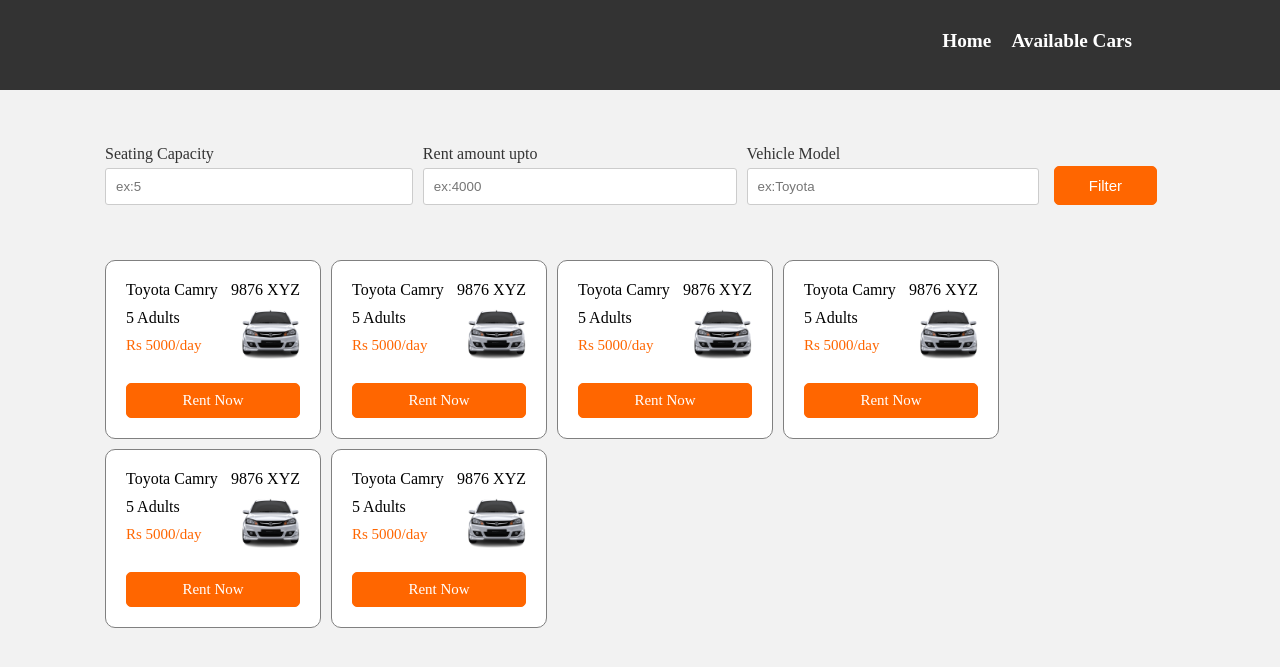
After one commit to Pooja-Lohar25/carRental, a PHP site: page /cars/cars.php in a window 1280 px wide; the page is wider, and only the part inside the window is pictured. The commit adds this page. Shown: the top 667 px of that part. Run offline with PHP 8.4, Linux system fonts and the light colour scheme.

Commit message:
add cars

```diff
--- /dev/null
+++ b/cars/cars.css
@@ -0,0 +1,122 @@
+
+/** filter styling */
+.filter-car{
+    width: 100%;
+    display: flex;
+    justify-content: left;
+    align-items: end;
+    margin: 50px 100px ;
+}
+
+.filter-by{
+    margin: 0 5px;
+}
+
+.filter-by label {
+    display: block;
+    margin: 5px 0;
+    color: #333;
+    float: left;
+
+}
+
+.filter-by input {
+    width: 100%;
+    padding: 10px;
+    border: 1px solid #ccc;
+    border-radius: 3px;
+}
+.filter-btn{
+    background-color: #ff6600;
+    width: 8%;
+    border: solid 1px  #ff6600;
+    cursor: pointer;
+    padding: 10px;
+    margin-left: 10px;
+    border-radius: 5px;
+    color: white;
+    font-size: 15px;
+}
+
+/** available cars styling*/
+
+.cars{
+    display: flex;
+    justify-content: center;
+    align-items: start;
+}
+
+.cars .cars-container{
+    width: 100%;
+    display: flex;
+    padding: 0 100px;
+    justify-content: left;
+    flex-wrap: wrap;
+}
+
+.cars .car-details{
+    width: 20%;
+    margin: 5px 5px;
+}
+
+.cars img{
+    width: 50%;
+}
+
+
+.rent{
+    color: #ff6600;
+    width: 150%;
+    font-size: 15px;
+    margin-top: 10px;
+}
+
+
+.rent-car-btn{
+    background-color: #ff6600;
+    color: white;
+    padding: 8px;
+    width: 150%;
+    font-size: 15px;
+    margin-top: 10px;
+    border: solid 1px  #ff6600;
+    border-radius: 5px;
+    text-align: center;
+}
+
+.rent-car-btn:hover{
+    cursor:pointer;
+    background-color: #f6853b;
+}
+
+/** booked cars styling*/
+
+.booked-cars{
+    display: flex;
+    justify-content: center;
+}
+
+.details-grp{
+    display: flex;
+    justify-content: space-between;
+    margin: 10px 0;
+}
+
+.cars-container{
+    width: 80%;
+}
+.car-details{
+    background-color: white;
+    width: 100%;
+    margin: 20px;
+    border: solid 1px grey;
+    border-radius: 10px;
+    padding: 10px 20px;
+}
+
+.details-grp label{
+    color: brown;
+}
+.details-grp .car-img{
+    text-align: right;
+}
--- /dev/null
+++ b/cars/cars.php
@@ -0,0 +1,132 @@
+<?php
+include('../navbar.php');
+?>
+
+<head>
+    <link rel="stylesheet" href="../index.css">
+    <link rel="stylesheet" href="cars.css">
+</head>
+<body>
+    <div class="filter-car">
+        <div class="filter-by">
+        <label for="capacity-filter">Seating Capacity</label>
+        <input type="number" id="capacity" name="capacity" placeholder = "ex:5">
+        </div>
+        <div class="filter-by">
+        <label for="price-filter">Rent amount upto</label>
+        <input type="number" id="price" name="price" placeholder = "ex:4000">
+        </div>
+        <div class="filter-by">
+        <label for="model-filter">Vehicle Model</label>
+        <input type="text" id="model" name="model" placeholder = "ex:Toyota">
+        </div>
+        <button class="filter-btn"> Filter </button>
+    </div>
+    <div class="cars">
+
+        <div class="cars-container">
+        <div class="car-details">
+                <div class="details-grp">
+                    <div>Toyota Camry</div>
+                    <div>9876 XYZ</div>
+                </div>
+                <div class="details-grp">
+                    <div class="cap-rent">
+                        <div>5 Adults</div>
+                        <div class="rent">Rs 5000/day</div>
+                    </div>
+                    <div class="car-img"><img src="car.png" alt="car"></div>
+                </div>
+                    <div class="details-grp">
+                        <a class="rent-car-btn" href ="index.php">Rent Now</a>
+                    </div>
+
+            </div>
+            <div class="car-details">
+                <div class="details-grp">
+                    <div>Toyota Camry</div>
+                    <div>9876 XYZ</div>
+                </div>
+                <div class="details-grp">
+                    <div class="cap-rent">
+                        <div>5 Adults</div>
+                        <div class="rent">Rs 5000/day</div>
+                    </div>
+                    <div class="car-img"><img src="car.png" alt="car"></div>
+                </div>
+                    <div class="details-grp">
+                        <a class="rent-car-btn" href ="index.php">Rent Now</a>
+                    </div>
+
+            </div>
+            <div class="car-details">
+                <div class="details-grp">
+                    <div>Toyota Camry</div>
+                    <div>9876 XYZ</div>
+                </div>
+                <div class="details-grp">
+                    <div class="cap-rent">
+                        <div>5 Adults</div>
+                        <div class="rent">Rs 5000/day</div>
+                    </div>
+                    <div class="car-img"><img src="car.png" alt="car"></div>
+                </div>
+                    <div class="details-grp">
+                        <a class="rent-car-btn" href ="index.php">Rent Now</a>
+                    </div>
+
+            </div>
+            <div class="car-details">
+                <div class="details-grp">
+                    <div>Toyota Camry</div>
+                    <div>9876 XYZ</div>
+                </div>
+                <div class="details-grp">
+                    <div class="cap-rent">
+                        <div>5 Adults</div>
+                        <div class="rent">Rs 5000/day</div>
+                    </div>
+                    <div class="car-img"><img src="car.png" alt="car"></div>
+                </div>
+                    <div class="details-grp">
+                        <a class="rent-car-btn" href ="index.php">Rent Now</a>
+                    </div>
+
+            </div>
+            <div class="car-details">
+                <div class="details-grp">
+                    <div>Toyota Camry</div>
+                    <div>9876 XYZ</div>
+                </div>
+                <div class="details-grp">
+                    <div class="cap-rent">
+                        <div>5 Adults</div>
+                        <div class="rent">Rs 5000/day</div>
+                    </div>
+                    <div class="car-img"><img src="car.png" alt="car"></div>
+                </div>
+                    <div class="details-grp">
+                        <a class="rent-car-btn" href ="index.php">Rent Now</a>
+                    </div>
+
+            </div>
+            <div class="car-details">
+                <div class="details-grp">
+                    <div>Toyota Camry</div>
+                    <div>9876 XYZ</div>
+                </div>
+                <div class="details-grp">
+                    <div class="cap-rent">
+                        <div>5 Adults</div>
+                        <div class="rent">Rs 5000/day</div>
+                    </div>
+                    <div class="car-img"><img src="car.png" alt="car"></div>
+                </div>
+                    <div class="details-grp">
+                        <a class="rent-car-btn" href ="index.php">Rent Now</a>
+                    </div>
+
+            </div>
+        </div>
+    </div>
+</body>
--- a/index.css
+++ b/index.css
@@ -20,8 +20,9 @@ body{
 
 .navbar {
     background-color: #333;
-    padding: 30px 0 50px 0;
+    padding: 30px 0 60px 0;
     text-align: center;
+    position: sticky;
 }
 
 
@@ -29,7 +30,7 @@ body{
     list-style: none;
     display: flex;
     float: right;
-    margin-right: 50px;
+    margin-right: 10%;
 }
 
 
@@ -44,6 +45,7 @@ body{
     text-decoration: none;
     color: #fff;
     font-weight: bold;
+    font-size: larger;
 }
 
 .navbar-item a:hover {
--- a/navbar.php
+++ b/navbar.php
@@ -11,7 +11,7 @@
     <nav class="navbar">
         <ul class="navbar-list">
             <li class="navbar-item"><a href="/carRental/index.php">Home</a></li>
-            <li class="navbar-item"><a href="#">Available Cars</a></li>
+            <li class="navbar-item"><a href="/carRental/cars/cars.php">Available Cars</a></li>
         </ul>
     </nav>
 </body>
```
Also changed, not shown: auth/auth.css (+2 -9 lines), cars/cars-booked.php (added, +103 -0 lines), cars/car.png (added).
